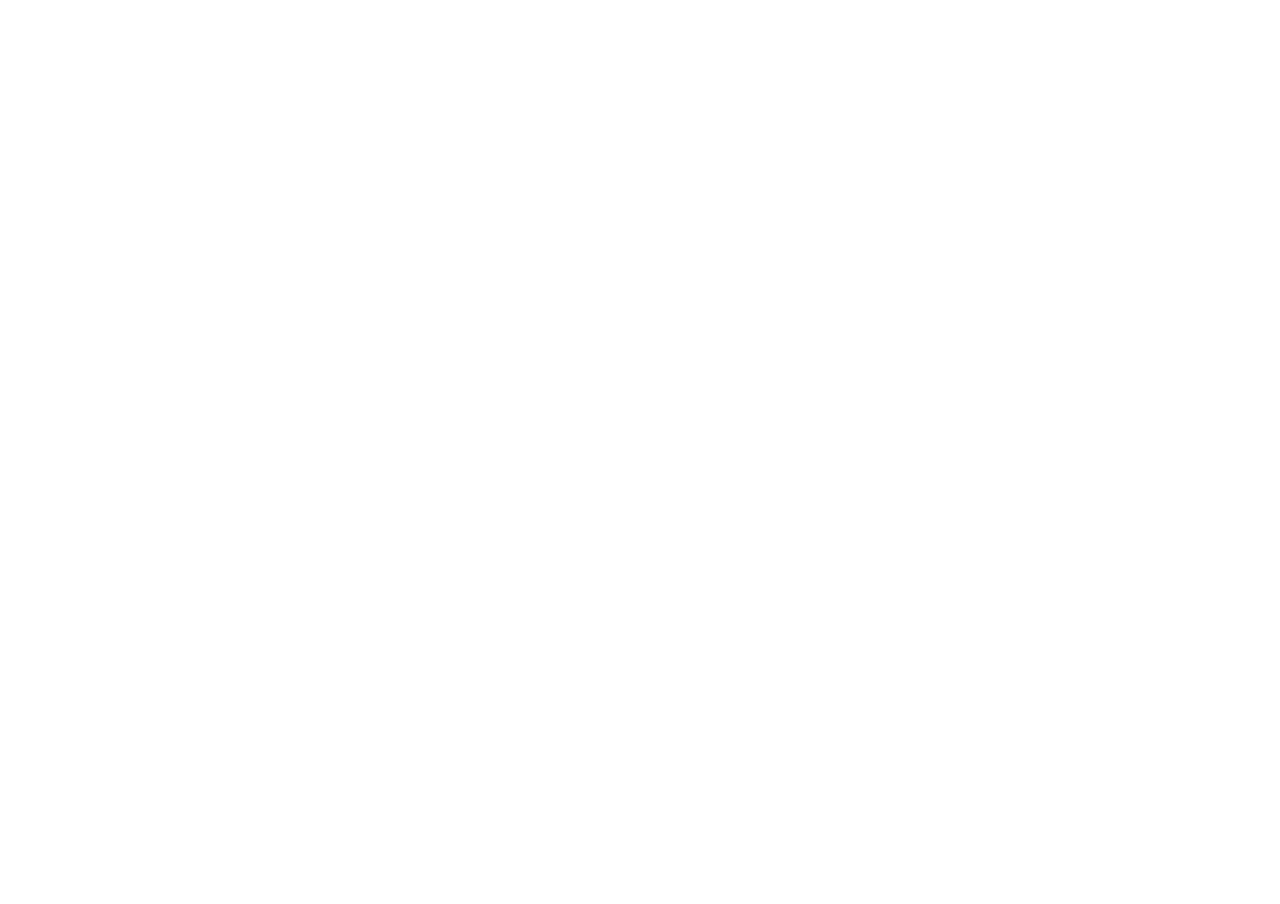
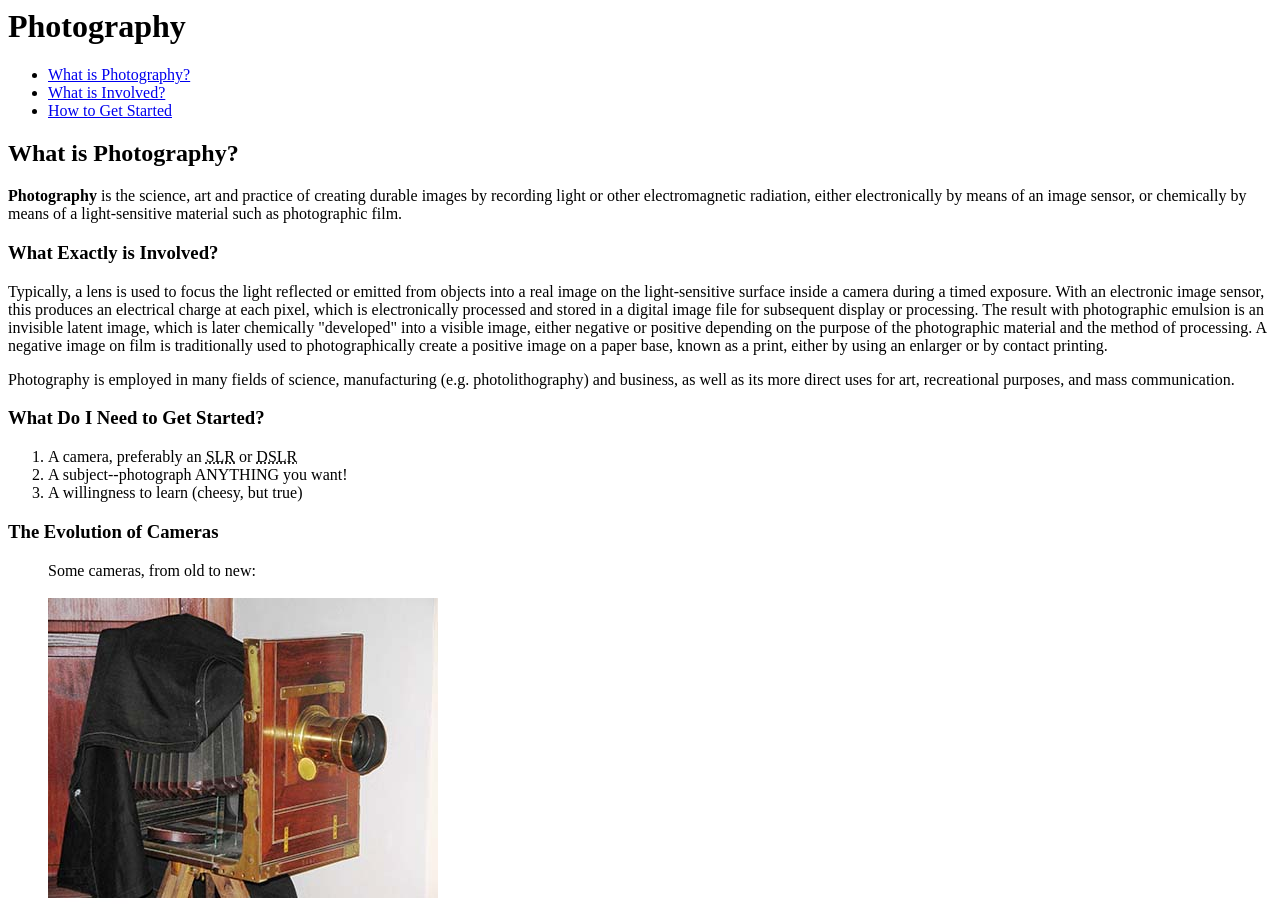
Before and after one commit to kpietryka/dws1, a plain HTML site: page Project1/index.html in a window 1280 px wide. Shown: the top 904 px of the page. Before the commit the page ends 800 px from the top, so only its background shows below. Drawn offline with Linux system fonts and the light colour scheme.

Commit message:
Assignment Complete

```diff
--- a/Project1/index.html
+++ b/Project1/index.html
@@ -4,5 +4,45 @@
 		<title>About Photography</title>
 	</head>
 	<body>
+		<h1 id="top">Photography</h1>
+
+			<ul>
+				<li><a href="#definition">What is Photography?</a></li>
+				<li><a href="#involved">What is Involved?</a></li>
+				<li><a href="#starting">How to Get Started</a></li>
+			</ul>
+
+		<h2 id="definition">What is Photography?</h2>
+
+			<p><strong>Photography</strong> is the science, art and practice of creating durable images by recording light or other electromagnetic radiation, either electronically by means of an image sensor, or chemically by means of a light-sensitive material such as photographic film.</p>
+
+		<h3 id="involved">What Exactly is Involved?</h3>
+
+			<p>Typically, a lens is used to focus the light reflected or emitted from objects into a real image on the light-sensitive surface inside a camera during a timed exposure. With an electronic image sensor, this produces an electrical charge at each pixel, which is electronically processed and stored in a digital image file for subsequent display or processing. The result with photographic emulsion is an invisible latent image, which is later chemically "developed" into a visible image, either negative or positive depending on the purpose of the photographic material and the method of processing. A negative image on film is traditionally used to photographically create a positive image on a paper base, known as a print, either by using an enlarger or by contact printing.</p>
+
+			<p>Photography is employed in many fields of science, manufacturing (e.g. photolithography) and business, as well as its more direct uses for art, recreational purposes, and mass communication.</p>
+
+		<h3 id="starting">What Do I Need to Get Started?</h3>
+
+			<ol>
+				<li>A camera, preferably an <abbr title="single lens reflex">SLR</abbr> or <abbr title="digital single lens reflex">DSLR</abbr></li>
+				<li>A subject--photograph ANYTHING you want!</li>
+				<li>A willingness to learn (cheesy, but true)</li>
+			</ol>
+
+		<h3>The Evolution of Cameras</h3>
+
+			<figure>
+				<figcaption>Some cameras, from old to new:</figcaption><br />
+				<a href="images/camera1.jpg"><img src="images/camera1-small.jpg" alt="camera 1" /></a><br />
+				<a href="images/camera2.jpg"><img src="images/camera2-small.jpg" alt="camera 2" /></a><br />
+				<a href="images/camera3.jpg"><img src="images/camera3-small.jpg" alt="camera 3" /></a><br />
+				<a href="images/camera4.jpg"><img src="images/camera4-small.jpg" alt="camera 4" /></a><br />
+				<a href="images/camera5.jpg"><img src="images/camera5-small.jpg" alt="camera 4" /></a>
+			</figure>
+
+		<p>Resource: <a href="http://en.wikipedia.org/wiki/Photography">http://en.wikipedia.org/wiki/Photography</a></p>
+
+		<p><a href="#top">Back to Top</a></p>
 	</body>
 </html>
```
Also changed, not shown: Project1/images/camera1-small.jpg (added), Project1/images/camera1.jpg (added), Project1/images/camera2-small.jpg (added), Project1/images/camera2.jpg (added), Project1/images/camera3-small.jpg (added), Project1/images/camera3.jpg (added), Project1/images/camera4-small.jpg (added), Project1/images/camera4.jpg (added), Project1/images/camera5-small.jpg (added), Project1/images/camera5.jpg (added).
